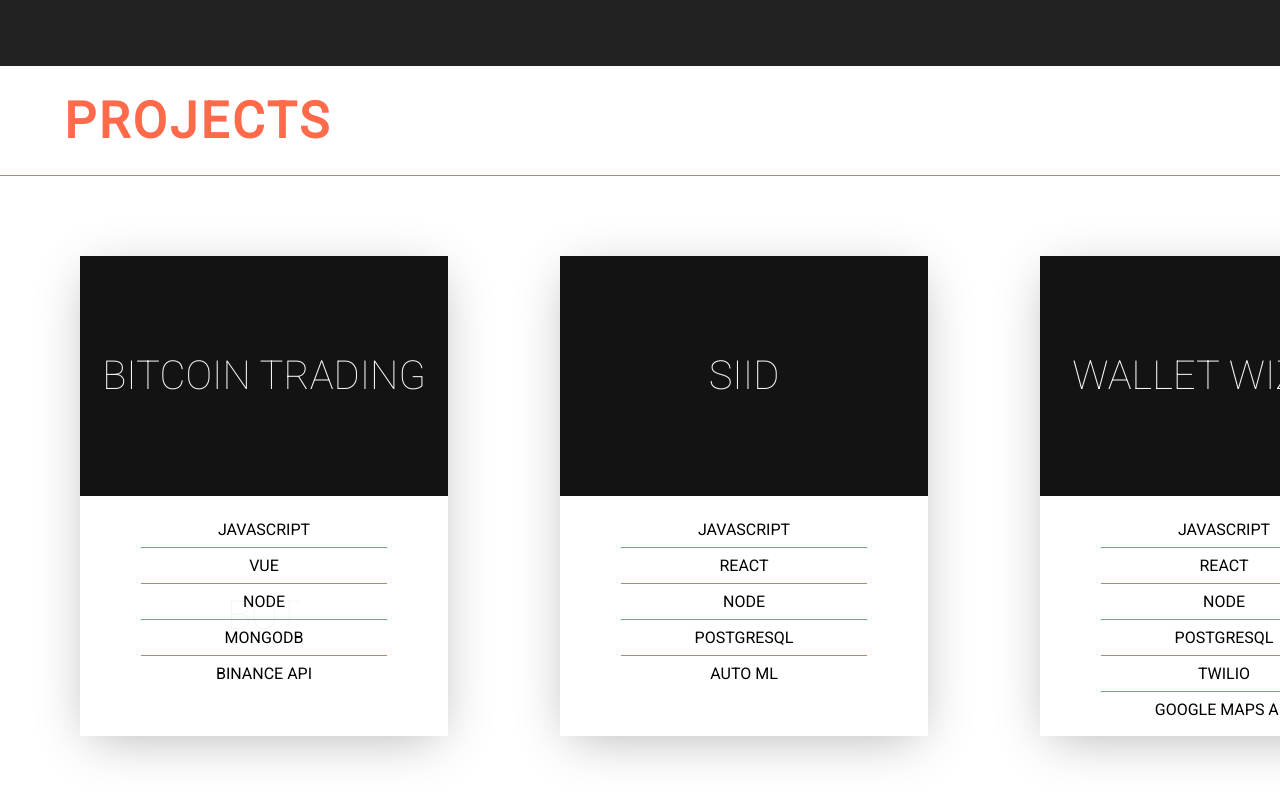
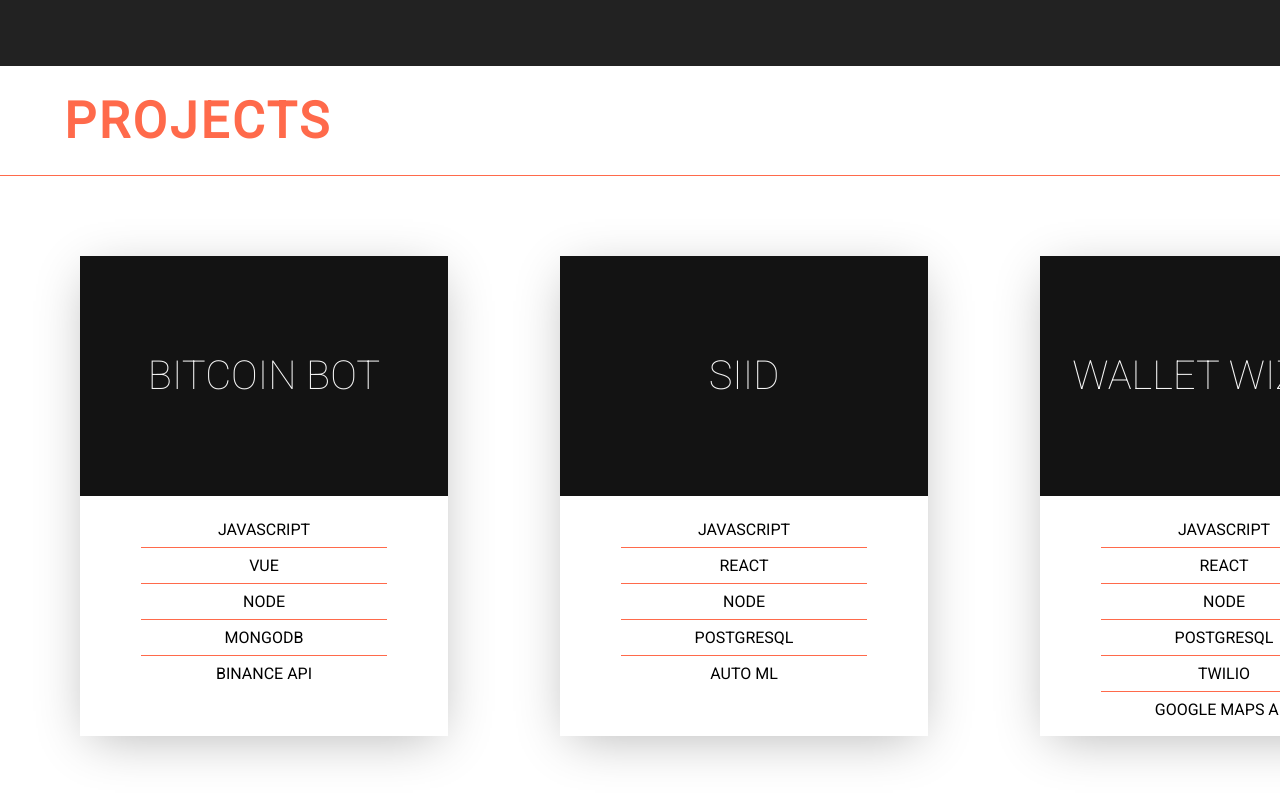
Before and after one commit to T-Dourgarian/Thomas-Dourgarian, a React (Create React App) app: page / in a window 1280 px wide. Shown: the part 1534-2334 px from the top of the page. Built offline with nearby package versions, Linux system fonts and the light colour scheme.

Commit message:
fix card text

```diff
--- a/src/components/Projects/Projects.js
+++ b/src/components/Projects/Projects.js
@@ -17,12 +17,12 @@
 						technologies={['JAVASCRIPT', 'VUE', 'NODE', 'MONGODB', 'BINANCE API']}
 						description={`A BITCOIN TRADING BOT WITH A CUSTOM ANALYSIS INTERFACE THAT UTILIZES BINANCE'S PUBLIC TRADING API. IT UTILIZES COMMON TRADING INDICATOR VALUES, CALCULATED USING BITCOIN PRICE HISTORY, TO DETERMINE OPTIMAL BUY AND SELL PRICES`}
 						link={`https://td-binance.herokuapp.com/#/login`}
-						title='BITCOIN TRADING BOT'
+						title='BITCOIN BOT'
 					/>
 
                     <ProjectCard
                         technologies={['JAVASCRIPT', 'REACT', 'NODE', 'POSTGRESQL', 'AUTO ML']}
-                        description={`SIID (SOCIAL IMPACT IDENTIFICATION) IS A FULL-STACK WEB APPLICATION THAT LEVERAGES A RULES-BASED FLAGGING SYSTEM AND MACHINE LEARNING TO DETECT AND PREVENT NEGATIVE SOCIAL IMPACT IN MARKETING CAMPAIGNS WHILE ALSO CONNECTING MARKETERS TO EXPERTS IN IDENTIFIED AREAS OF SENSITIVITY.`}
+                        description={`SIID (SOCIAL IMPACT IDENTIFICATION) IS A FULL-STACK WEB APPLICATION THAT LEVERAGES A RULES-BASED FLAGGING SYSTEM AND MACHINE LEARNING TO DETECT AND PREVENT NEGATIVE SOCIAL IMPACT IN MARKETING CAMPAIGNS WHILE ALSO CONNECTING MARKETERS TO EXPERTS IN IDENTIFIED AREAS OF SENSITIVITY. \n username: thomas \n password: thomas123`}
                         link={`http://siid-tool.herokuapp.com/#/home`}
                         title='SIID'
                     />
```
